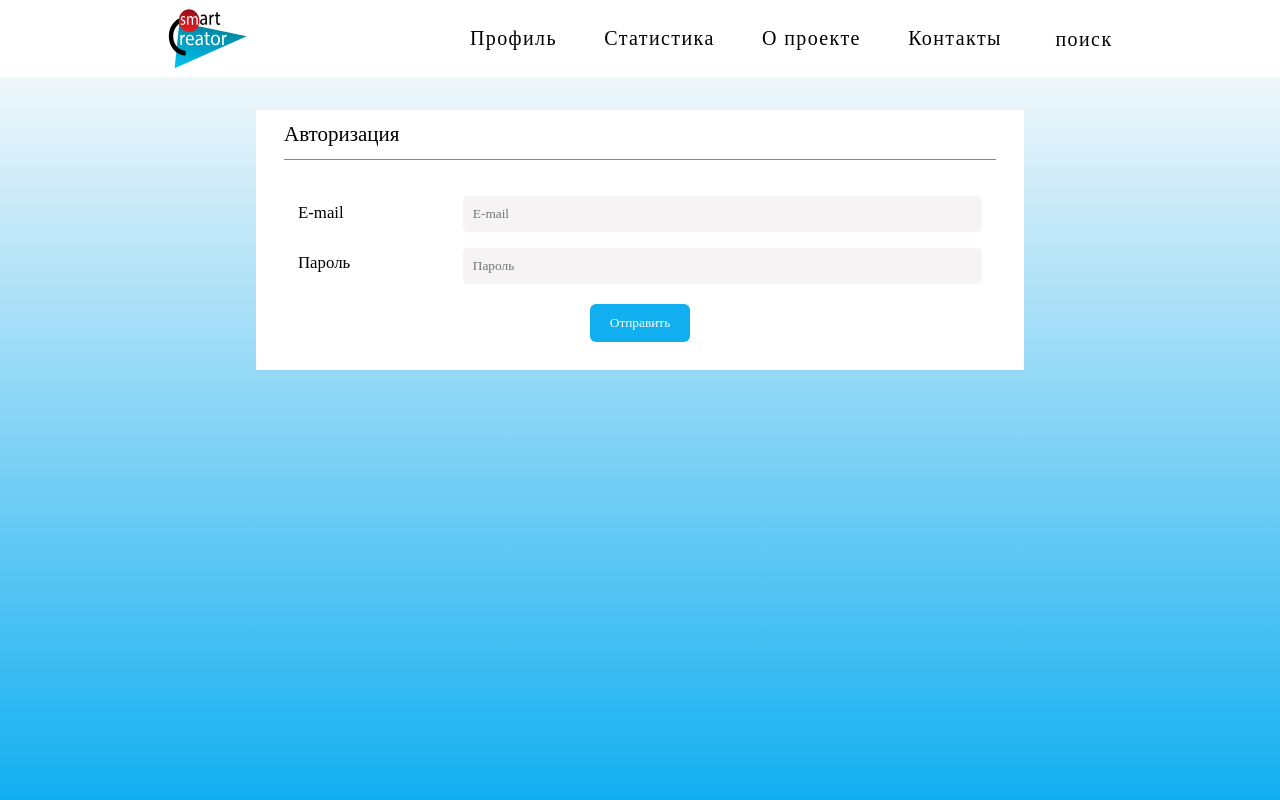
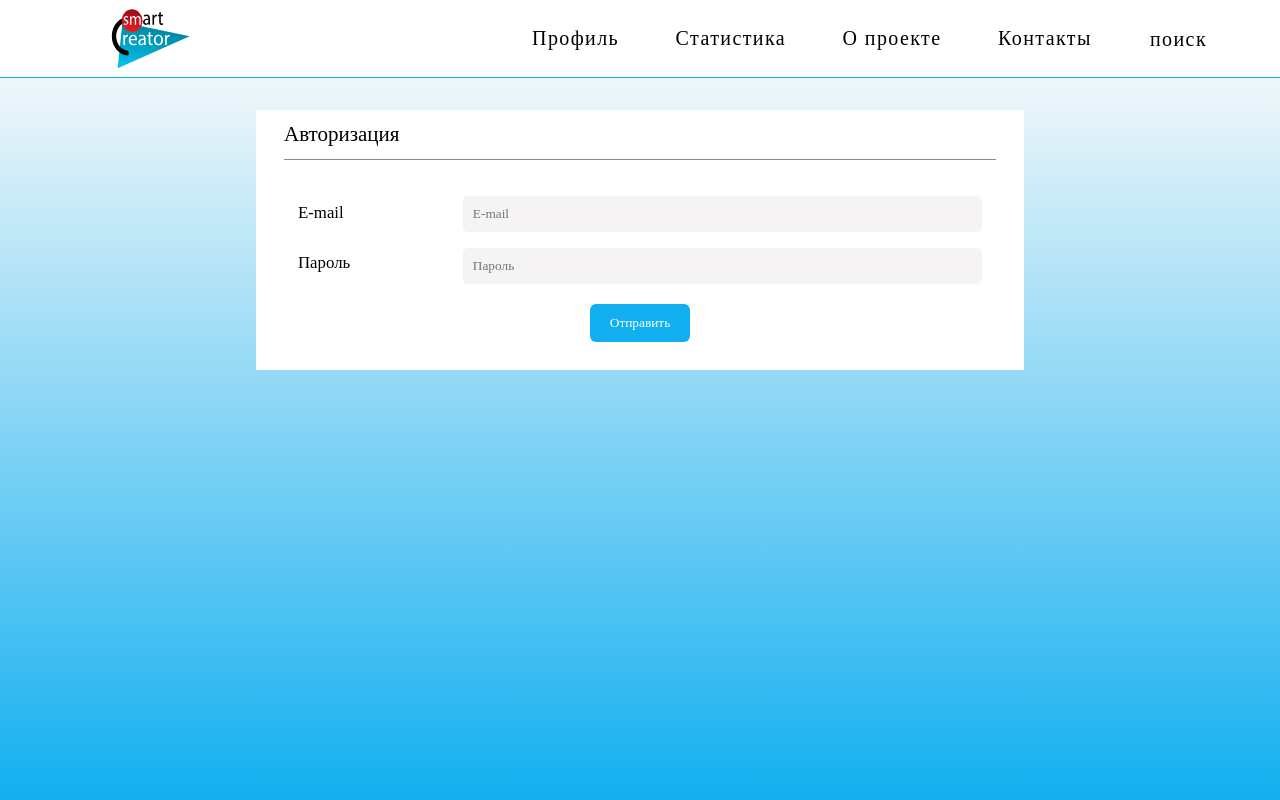
Before and after one commit to newpagexyz/BeCoder, a PHP site: page /auth/auth.html in a window 1280 px wide. Run offline with PHP 8.4, Linux system fonts and the light colour scheme; style sheets or scripts are compiled from the project's sources; some libraries are stand-ins or nearby versions.

Commit message:
Update nav.scss

```diff
--- a/#source/scss/nav.scss
+++ b/#source/scss/nav.scss
@@ -45,8 +45,6 @@ font-weight: 400;
 	//max-width: $mw+1px;
 	margin: 0 auto;
 	padding: 1px 10px;
-	display: flex;
-	justify-content: center;
 	@media (max-width: $md3+1px) {
 		max-width: none;
 		padding: 0 10px;
@@ -62,15 +60,15 @@ font-weight: 400;
   top: 0;
   left: 0;
   width: 100%;
+  border-bottom: 1px solid #12aff0;
 
 	.nav__row {
-		align-self: center;
 		display: flex;
 		align-items: center;
 		justify-content: space-around;
 		height: 75px;
 		position: relative;
-		width: 75%;
+		padding: 0 5% 0 8%;
 
 		@media (max-width:  $md3+1px) {
 			height: 50px;
@@ -101,9 +99,6 @@ font-weight: 400;
 	}
 	.null{
 
-	}
-	.nulllic{
-		width: 100px;
 	}
 	.logo__list{
 		display: flex;
@@ -216,7 +211,7 @@ font-weight: 400;
 		display: flex;
 		justify-content: flex-end;
 		li{
-			margin: 0 30px/950px * 100%;;
+			margin: 0 30px/950px * 100%;
 		}
 		@media (max-width:  $md3+1px) {
 			flex-direction: column;
```
